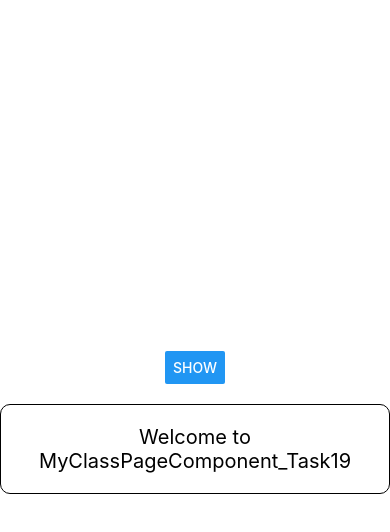
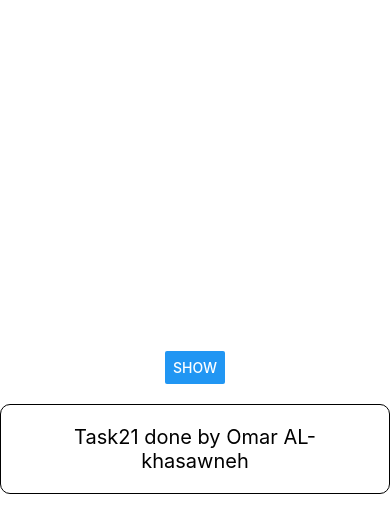
Before and after one commit to Omar-Basel-ALkhasawneh/JoVision-Project-One-reactNative-app-, a React Native app: screen / in a window 390 px wide. Both pictures are taken after a click on the button "SHOW". Shown: the top 532 px of the page. Built offline with nearby package versions, Linux system fonts and the light colour scheme.

Commit message:
done 21 task

```diff
--- a/App.tsx
+++ b/App.tsx
@@ -1,8 +1,9 @@
-import Task19 from './Tasks/Task19';
+// App.tsx
+import React from 'react';
+import Task21 from './Tasks/Task21';
+
 const App = () => {
-   return (
-   <Task19/>
-  );
+  return <Task21 />;
+};
 
-   };
-   export default App;
+export default App;
--- /dev/null
+++ b/Tasks/Task21.js
@@ -0,0 +1,29 @@
+// Tasks/Task21.js
+import React, { useState } from 'react';
+import { StyleSheet, View, Button } from 'react-native';
+import MyFunctionPage from '../components/MyFunctionPage';
+
+const Task21 = () => {
+  const [showFunctionPage, setShowFunctionPage] = useState(false);
+
+  const toggleFunctionPage = () => {
+    setShowFunctionPage(!showFunctionPage);
+  };
+
+  return (
+    <View style={styles.container}>
+      <Button title="Show" onPress={toggleFunctionPage} />
+      {showFunctionPage && <MyFunctionPage />}
+    </View>
+  );
+};
+
+const styles = StyleSheet.create({
+  container: {
+    flex: 1,
+    justifyContent: 'center',
+    alignItems: 'center',
+  },
+});
+
+export default Task21;
--- /dev/null
+++ b/components/MyFunctionPage.js
@@ -0,0 +1,34 @@
+// components/MyFunctionPage.js
+import React, { useEffect } from 'react';
+import { StyleSheet, Text, View } from 'react-native';
+
+const MyFunctionPage = () => {
+  useEffect(() => {
+    console.log('MyFunctionPage loaded');
+    return () => {
+      console.log('MyFunctionPage unloaded');
+    };
+  }, []);
+
+  return (
+    <View style={styles.container}>
+      <Text style={styles.text}>Task21 done by Omar AL-khasawneh</Text>
+    </View>
+  );
+};
+
+const styles = StyleSheet.create({
+  container: {
+    marginTop: 20,
+    padding: 20,
+    borderWidth: 1,
+    borderColor: '#000',
+    borderRadius: 10,
+  },
+  text: {
+    fontSize: 20,
+    textAlign: 'center',
+  },
+});
+
+export default MyFunctionPage;
```
Also changed, not shown: Tasks/Task20.js (added, +29 -0 lines), components/MyClassPageComponent_Task20.js (added, +37 -0 lines).
